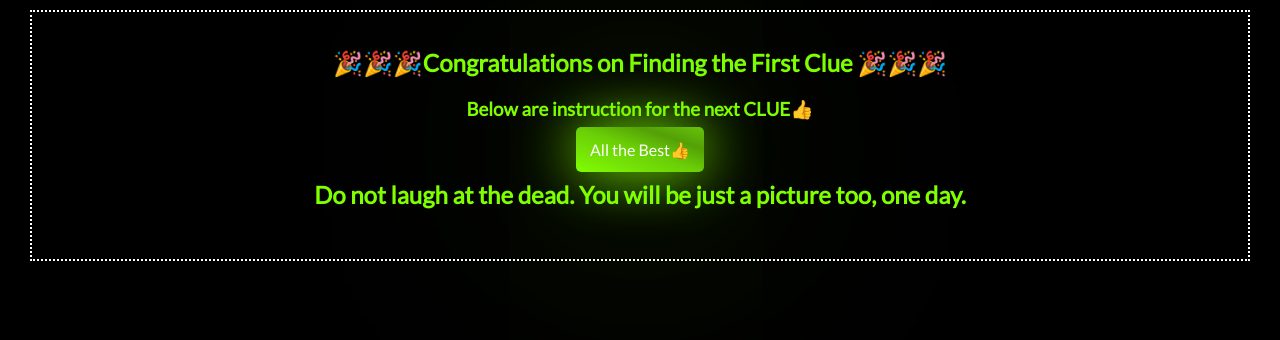
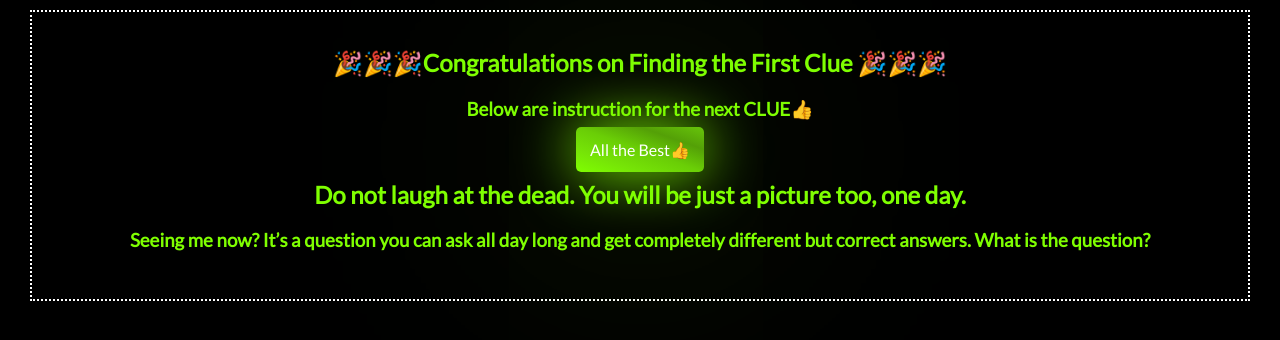
Before and after one commit to Viz38/Treasure-Hunt-Testnet, a plain HTML site: page welcome.html in a window 1280 px wide. Both pictures are taken after a click on the button "Click Me". Shown: the part 256-596 px from the top of the page. Drawn offline with Linux system fonts and the light colour scheme.

Commit message:
Adding riddles

```diff
--- a/welcome.html
+++ b/welcome.html
@@ -25,6 +25,7 @@
         <h3>Below are instruction for the next CLUE👍</h3>
         <a href="#" class="next-link">All the Best👍</a>
         <h2>Do not laugh at the dead. You will be just a picture too, one day.</h2>
+        <h3>Seeing me now? It’s a question you can ask all day long and get completely different but correct answers. What is the question?</h3>
     </div>
 
 </body>
```
